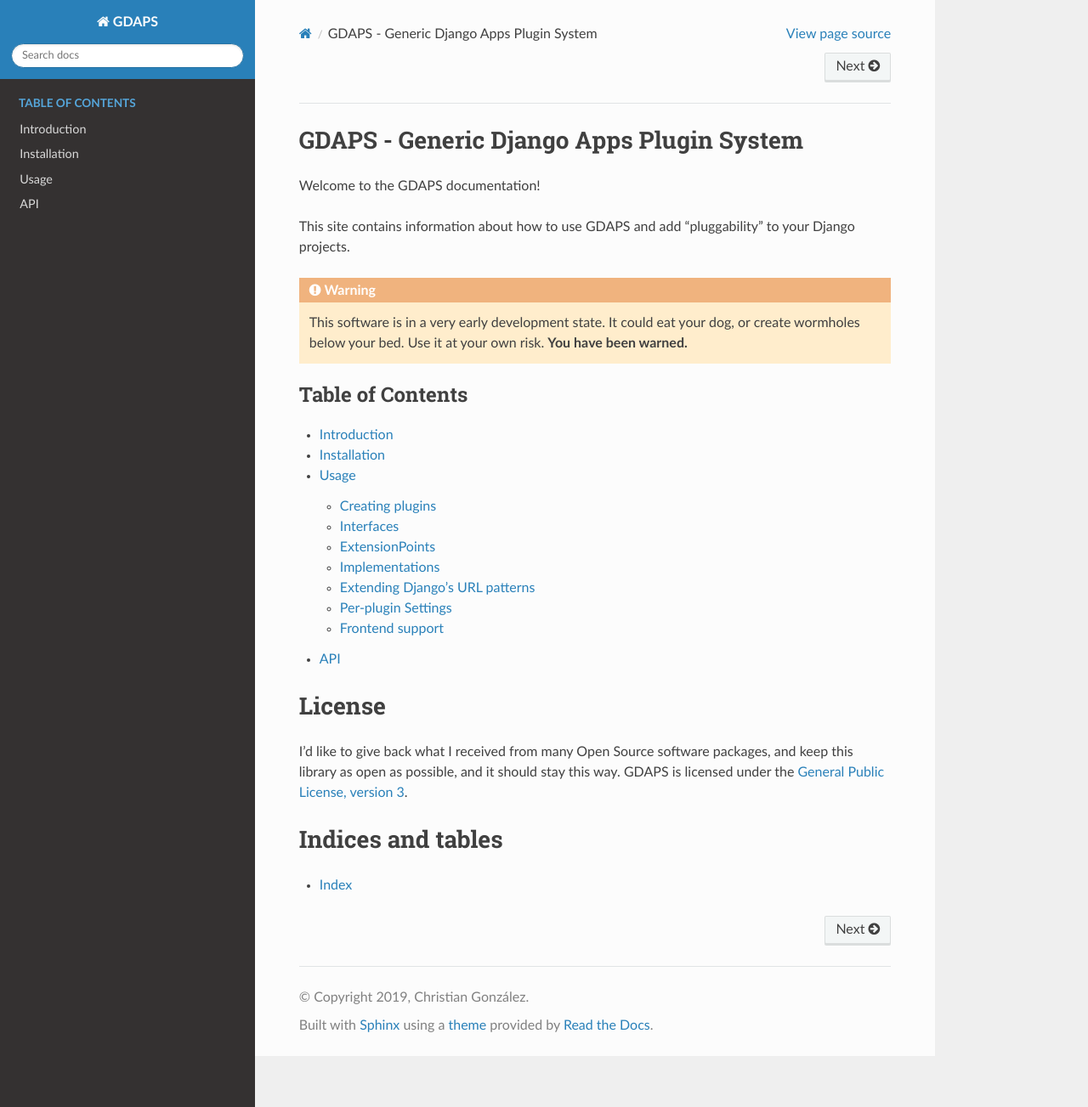
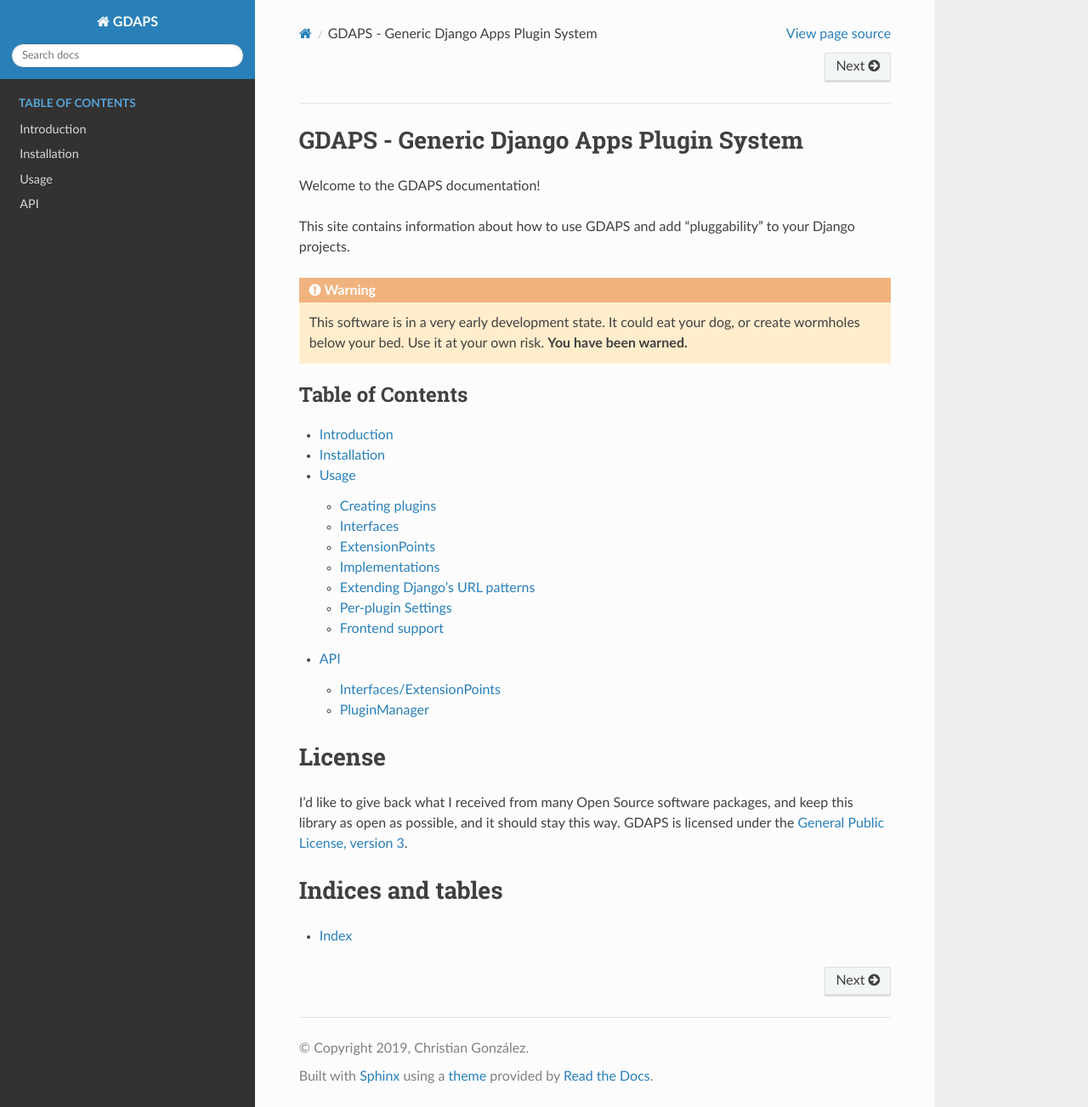
Before and after one commit to rogue707Dev/django-gdaps, a Sphinx documentation site: the page built from docs/index.rst, in a window 1280 px wide and 1303 px high. Shown: the whole window at 85% size. Built offline with Sphinx 7.4.7 and the Read the Docs theme 2.0.0, drawn with Linux system fonts in a browser that asks for light colours; pages that are not in the unit, such as notebooks, are missing from menus.

Commit message:
Add PluginManager API doc

```diff
--- a/docs/APIs.rst
+++ b/docs/APIs.rst
@@ -1,8 +1,18 @@
 API
 ===
+
+Interfaces/ExtensionPoints
+--------------------------
 
 .. automodule:: gdaps
     :members:
 
 .. autoclass:: Implements
     :members:
+
+
+PluginManager
+-------------
+
+.. automodule:: gdaps.pluginmanager
+    :members:
```
